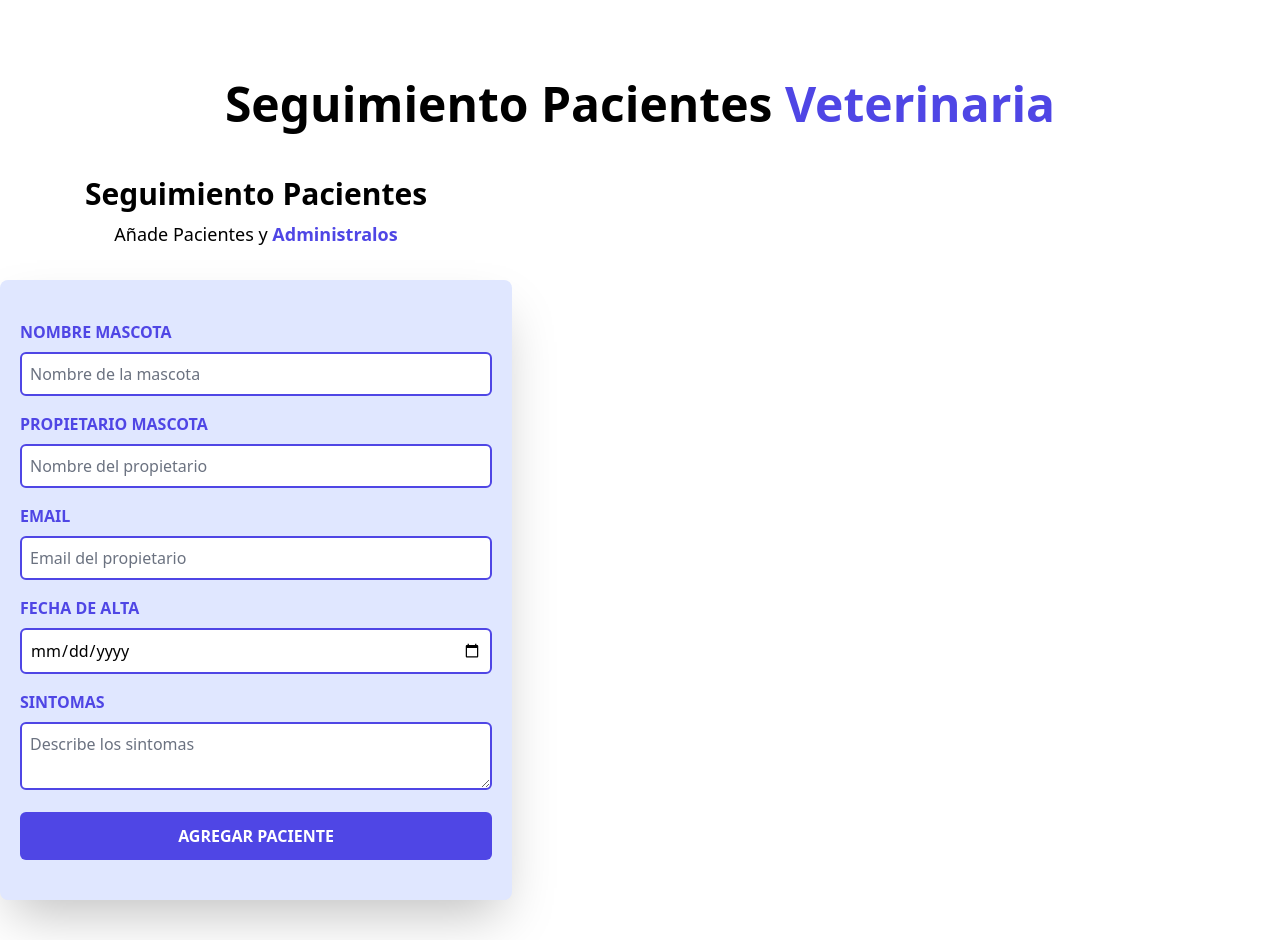
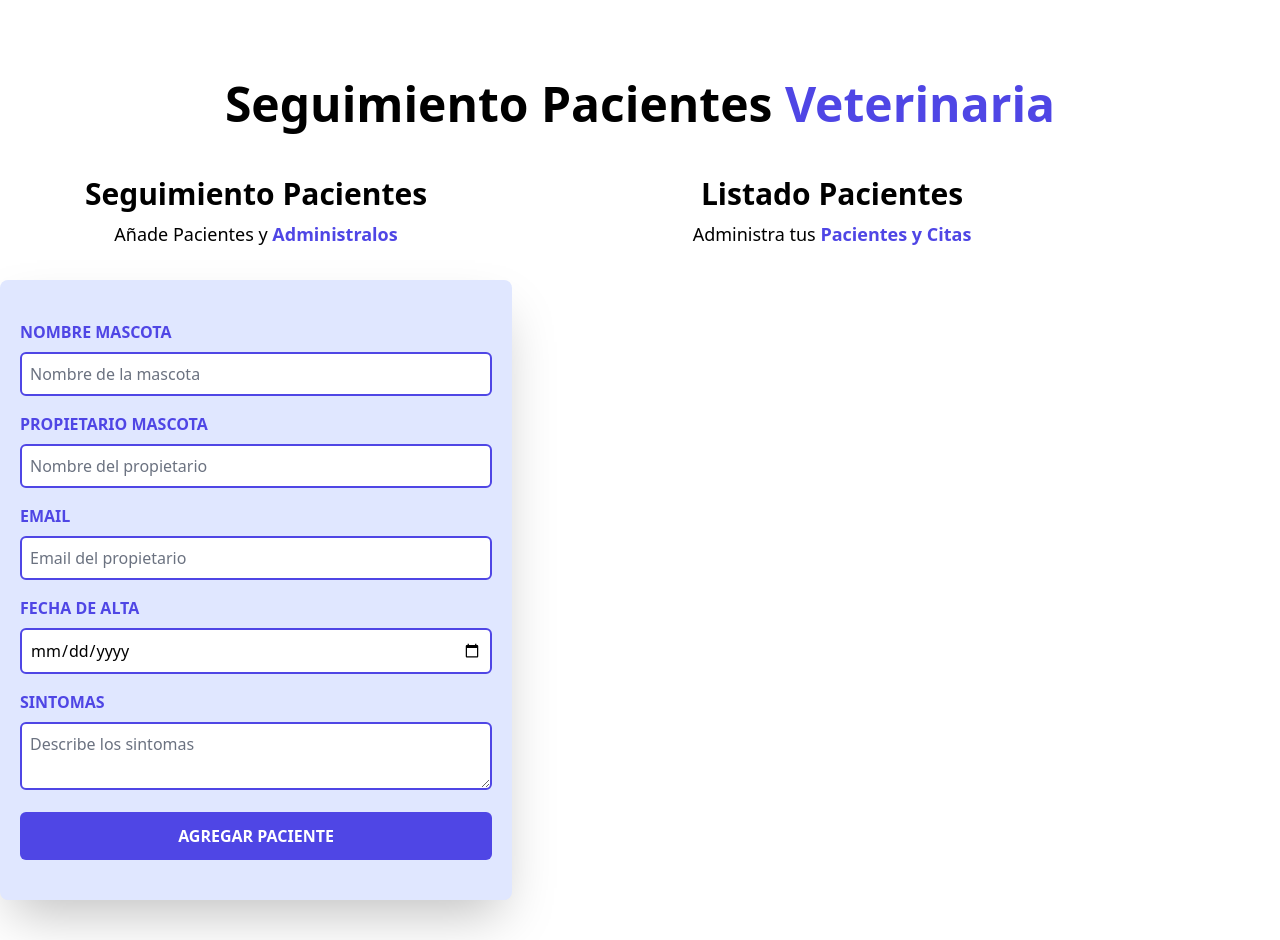
Before and after one commit to greidykth/citas_veterinaria_react, a React (Vite) app: page / in a window 1280 px wide. Built offline with nearby package versions, Linux system fonts and the light colour scheme.

Commit message:
Titulo de listado pacientes

```diff
--- a/src/App.jsx
+++ b/src/App.jsx
@@ -1,6 +1,7 @@
 import { useState } from 'react'
 import Formulario from './components/Formulario'
 import Header from './components/Header'
+import ListadoPacientes from './components/ListadoPacientes'
 
 function App() {
 
@@ -10,6 +11,7 @@
 
       <div className="mt-12 md:flex">
       <Formulario />
+      <ListadoPacientes/>
       </div>
 
     </div>
--- /dev/null
+++ b/src/components/ListadoPacientes.jsx
@@ -0,0 +1,21 @@
+
+function ListadoPacientes() {
+  return (
+    <div className="md:w-1/2 lg:3/5">
+        <h2 className="font-black text-3xl text-center">Listado Pacientes</h2>
+        <p className="text-lg mt-2 mb-8 text-center">
+             Administra tus {''}
+            <span className="text-indigo-600 font-bold">Pacientes y Citas</span>
+        </p>
+        <div>
+            <p>
+                <span>
+
+                </span>
+            </p>
+        </div>
+    </div>
+  )
+}
+
+export default ListadoPacientes
```
